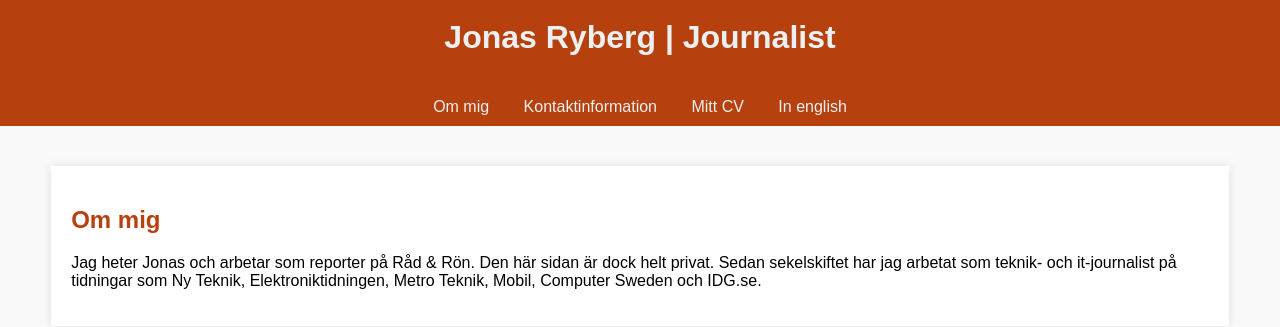
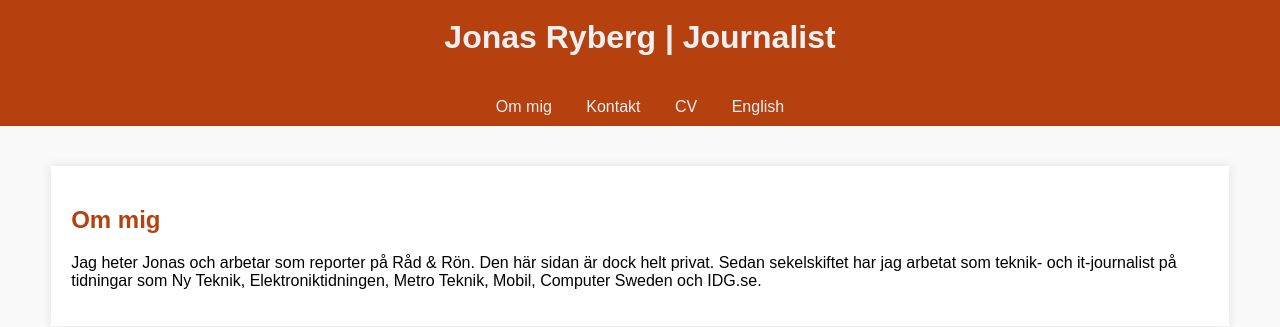
Before and after one commit to jonasryberg/jonasryberg.github.io, a Jekyll site: the page index.html, which Jekyll copies as it is, in a window 1280 px wide. Shown: the part 188-515 px from the top of the page. Built offline with Jekyll 4.4.1, drawn with Linux system fonts in a browser that asks for light colours.

Commit message:
Update index.html

```diff
--- a/index.html
+++ b/index.html
@@ -77,9 +77,9 @@
     <nav>
         <ul>
             <li><a href="#presentation">Om mig</a></li>
-            <li><a href="#kontakt">Kontaktinformation</a></li>
-            <li><a href="#cv">Mitt CV</a></li>
-	    <li><a href="#english">In english</a></li>
+            <li><a href="#kontakt">Kontakt</a></li>
+            <li><a href="#cv">CV</a></li>
+	    <li><a href="#english">English</a></li>
         </ul>
     </nav>
 
```
